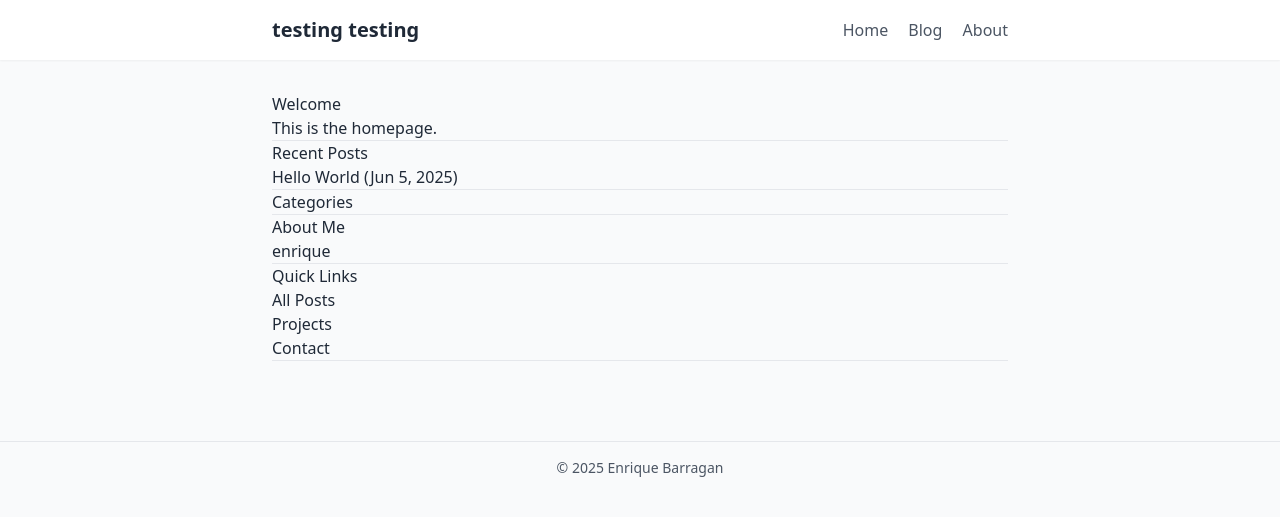
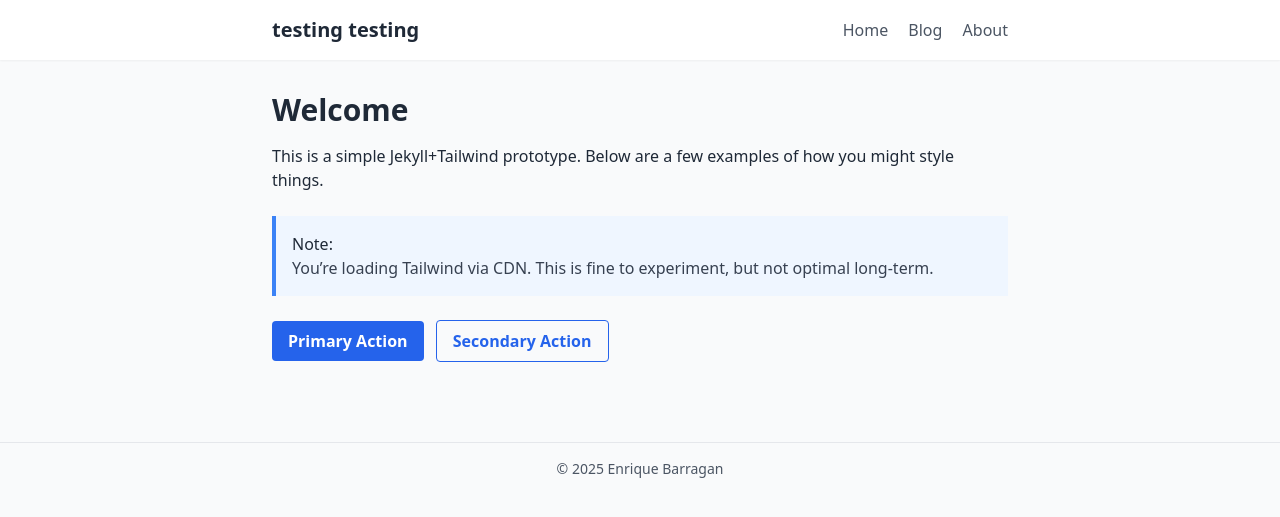
Before and after one commit to enriquebarragan/enriquebarragan.github.io, a Jekyll site: the page built from index.md, in a window 1280 px wide. Shown: the top 517 px of the page. Built offline with Jekyll 4.4.1, drawn with Linux system fonts in a browser that asks for light colours; nearby versions of some CDN libraries.

Commit message:
Update index.md

```diff
--- a/index.md
+++ b/index.md
@@ -3,57 +3,23 @@ layout: default
 title: Home
 ---
 
-# Welcome
+<div class="prose lg:prose-xl">
+  <h2 class="text-3xl font-bold mb-4">Welcome</h2>
+  <p>This is a simple Jekyll+Tailwind prototype. Below are a few examples of how you might style things.</p>
 
-This is the homepage.
+  <!-- Example call-out box -->
+  <div class="border-l-4 border-blue-500 bg-blue-50 p-4 my-6">
+    <p class="font-medium">Note:</p>
+    <p class="text-gray-700">You’re loading Tailwind via CDN. This is fine to experiment, but not optimal long-term.</p>
+  </div>
 
----
-
-## Recent Posts
-
-<ul>
-  {% for post in site.posts %}
-    <li>
-      <a href="{{ post.url | relative_url }}">
-        {{ post.title }}
-      </a>
-      <span class="post-date">
-        ({{ post.date | date: "%b %-d, %Y" }})
-      </span>
-    </li>
-  {% endfor %}
-</ul>
-
-
----
-
-## Categories
-
-<ul>
-  {% for category in site.categories %}
-    <li>
-      <a href="{{ site.baseurl }}/categories/{{ category[0] | slugify }}/">
-        {{ category[0] }}
-      </a>
-      ({{ category[1].size }} posts)
-    </li>
-  {% endfor %}
-</ul>
-
-
----
-
-## About Me
-
-enrique
-
----
-
-## Quick Links
-
-- [All Posts]({{ site.baseurl }}/blog/)
-- [Projects]({{ site.baseurl }}/projects/)
-- [Contact]({{ site.baseurl }}/contact/)
-
-
----
+  <!-- Example buttons -->
+  <div class="space-x-2">
+    <a href="#" class="inline-block px-4 py-2 bg-blue-600 text-white font-semibold rounded hover:bg-blue-700">
+      Primary Action
+    </a>
+    <a href="#" class="inline-block px-4 py-2 border border-blue-600 text-blue-600 font-semibold rounded hover:bg-blue-50">
+      Secondary Action
+    </a>
+  </div>
+</div>
```
